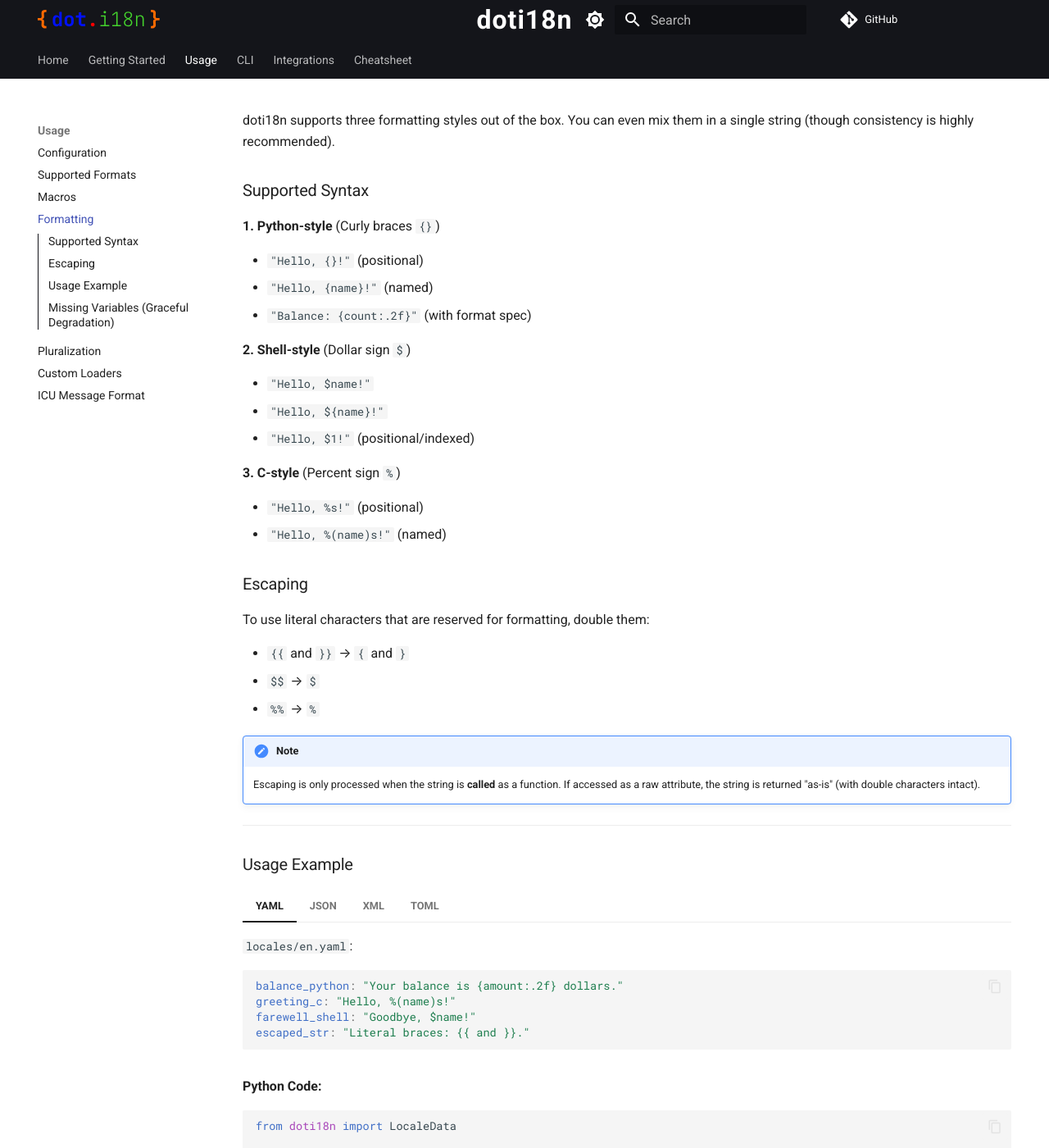
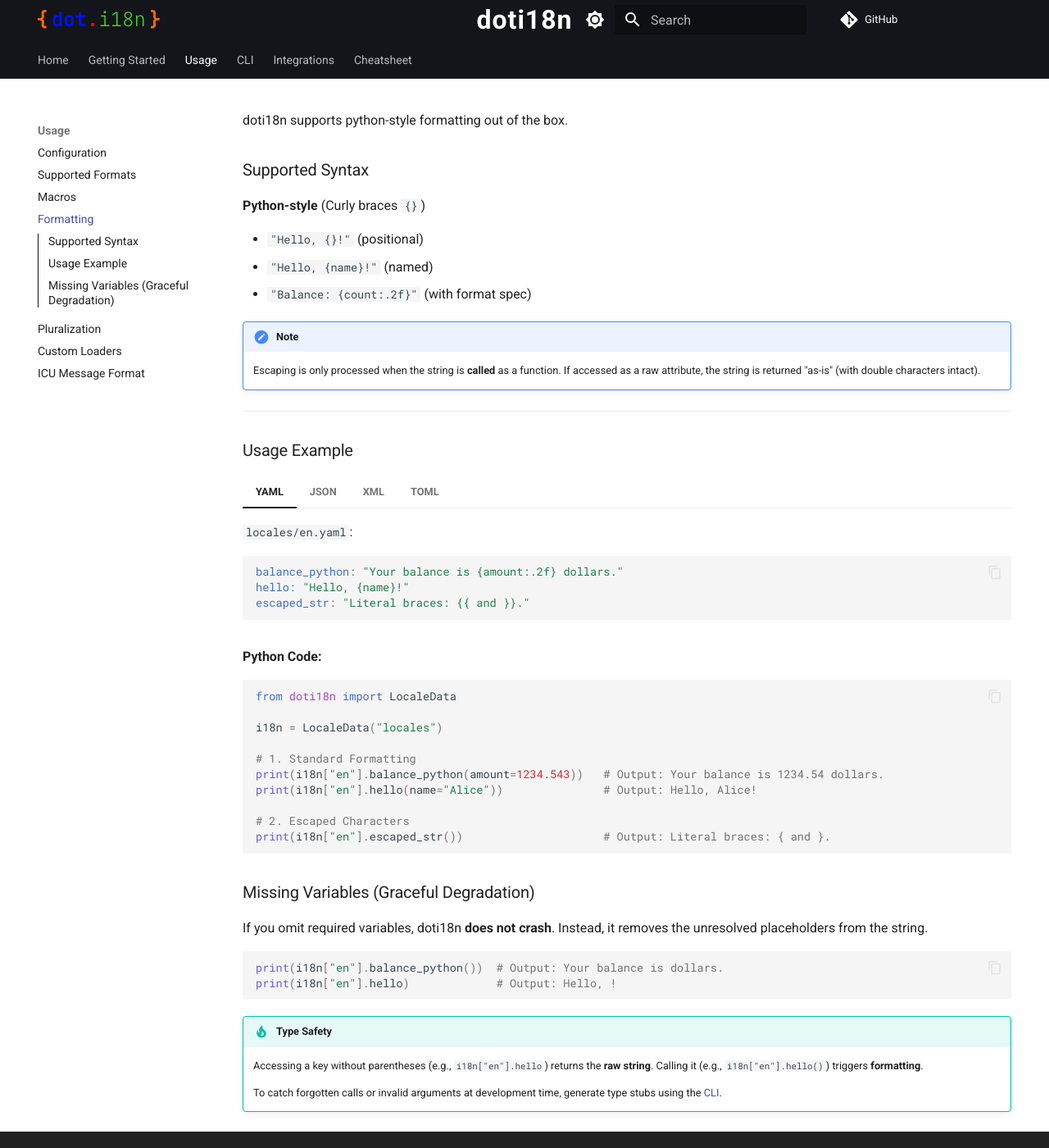
Before and after one commit to darkj3suss/doti18n, an MkDocs documentation site: the page built from docs/pages/usage/formatting.md, in a window 1280 px wide and 1400 px high. Shown: the whole window at 82% size. Built offline with MkDocs 1.6.1 and Material for MkDocs 9.7.7, drawn with Linux system fonts in a browser that asks for light colours; comment, search, counter and statistics services are not loaded; some of the changed text lies outside the part shown.

Commit message:
docs(formatting): update documentation to reflect removal of C-style and shell-style placeholder support

````diff
--- a/docs/pages/usage/formatting.md
+++ b/docs/pages/usage/formatting.md
@@ -1,31 +1,13 @@
-doti18n supports three formatting styles out of the box.
-You can even mix them in a single string (though consistency is highly recommended).
+doti18n supports python-style formatting out of the box.
 
 ### Supported Syntax
 
-**1. Python-style** (Curly braces `{}`)
+**Python-style** (Curly braces `{}`)
 
 - `"Hello, {}!"` (positional)
 - `"Hello, {name}!"` (named)
 - `"Balance: {count:.2f}"` (with format spec)
 
-**2. Shell-style** (Dollar sign `$`)
-
-- `"Hello, $name!"`
-- `"Hello, ${name}!"`
-- `"Hello, $1!"` (positional/indexed)
-
-**3. C-style** (Percent sign `%`)
-
-- `"Hello, %s!"` (positional)
-- `"Hello, %(name)s!"` (named)
-
-### Escaping
-To use literal characters that are reserved for formatting, double them:
-
-- `{{` and `}}` → `{` and `}`
-- `$$` → `$`
-- `%%` → `%`
 
 !!! note
     Escaping is only processed when the string is **called** as a function. If accessed as a raw attribute, the string is returned "as-is" (with double characters intact).
@@ -38,8 +20,7 @@
     `locales/en.yaml`:
     ```yaml
     balance_python: "Your balance is {amount:.2f} dollars."
-    greeting_c: "Hello, %(name)s!"
-    farewell_shell: "Goodbye, $name!"
+    hello: "Hello, {name}!"
     escaped_str: "Literal braces: {{ and }}."
     ```
 
@@ -48,8 +29,7 @@
     ```json
     {
         "balance_python": "Your balance is {amount:.2f} dollars.",
-        "greeting_c": "Hello, %(name)s!",
-        "farewell_shell": "Goodbye, $name!",
+        "hello": "Hello, {name}!",
         "escaped_str": "Literal braces: {{ and }}."
     }
     ```
@@ -59,8 +39,7 @@
     ```xml
     <locale>
         <balance_python>Your balance is {amount:.2f} dollars.</balance_python>
-        <greeting_c>Hello, %(name)s!</greeting_c>
-        <farewell_shell>Goodbye, $name!</farewell_shell>
+        <hello>Hello, {name}!</hello>
         <escaped_str>Literal braces: {{ and }}.</escaped_str>
     </locale>
     ```
@@ -68,9 +47,8 @@
 === "TOML"
     `locales/en.toml`:
     ```toml
-    balance_python = "Your balance is {amount:.2f} dollars."
-    greeting_c = "Hello, %(name)s!"
-    farewell_shell = "Goodbye, $name!"
+    balance = "Your balance is {amount:.2f} dollars."
+    hello = "Hello, {name}!"
     escaped_str = "Literal braces: {{ and }}."
     ```
 
@@ -83,8 +61,7 @@
 
 # 1. Standard Formatting
 print(i18n["en"].balance_python(amount=1234.543))   # Output: Your balance is 1234.54 dollars.
-print(i18n["en"].greeting_c(name="Alice"))          # Output: Hello, Alice!
-print(i18n["en"].farewell_shell(name="Bob"))        # Output: Goodbye, Bob!
+print(i18n["en"].hello(name="Alice"))               # Output: Hello, Alice!
 
 # 2. Escaped Characters
 print(i18n["en"].escaped_str())                     # Output: Literal braces: { and }.
@@ -95,7 +72,7 @@
 
 ```python
 print(i18n["en"].balance_python())  # Output: Your balance is dollars.
-print(i18n["en"].greeting_c())      # Output: Hello, !
+print(i18n["en"].hello)             # Output: Hello, !
 ```
 
 !!! tip "Type Safety"
````
